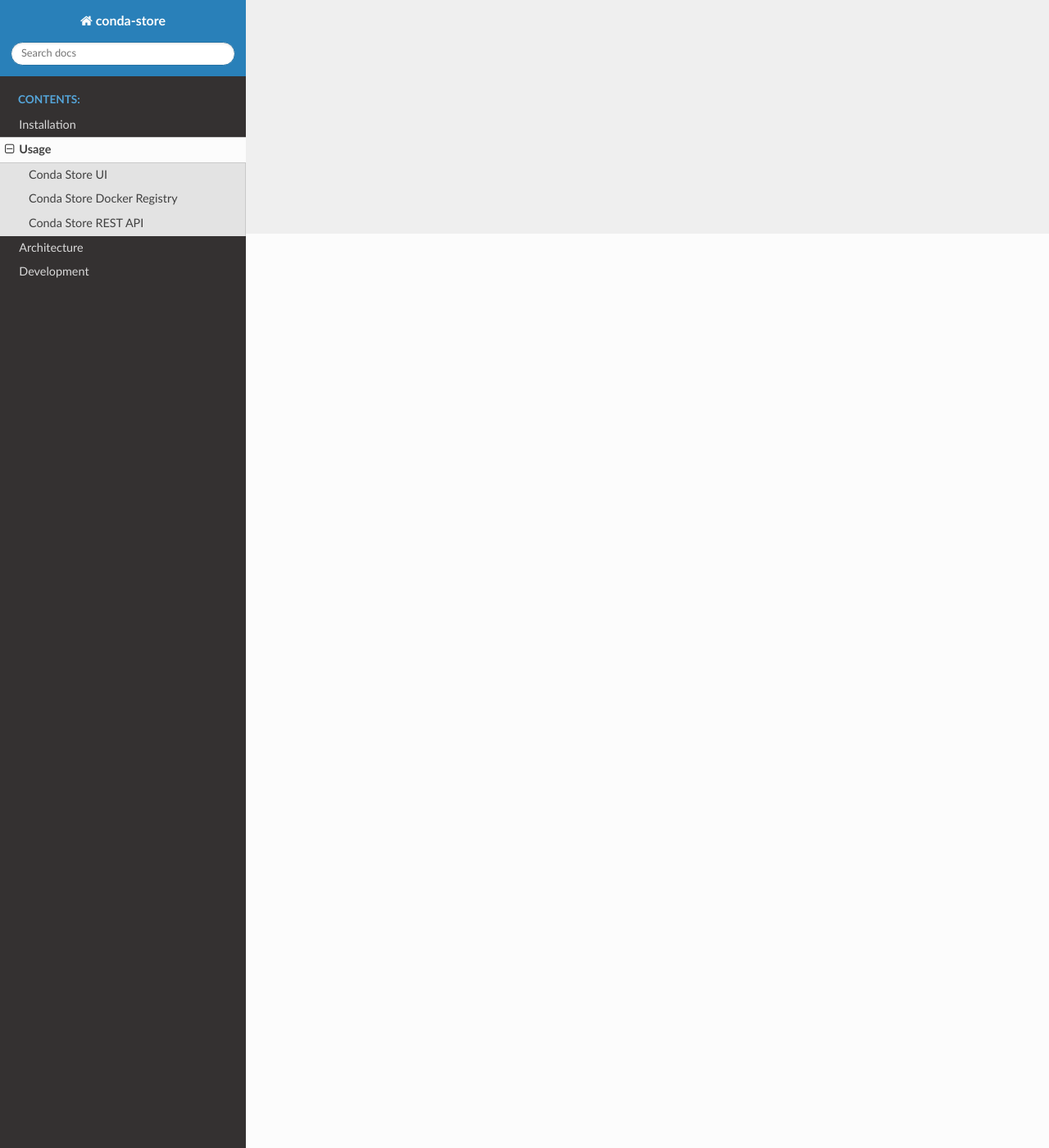
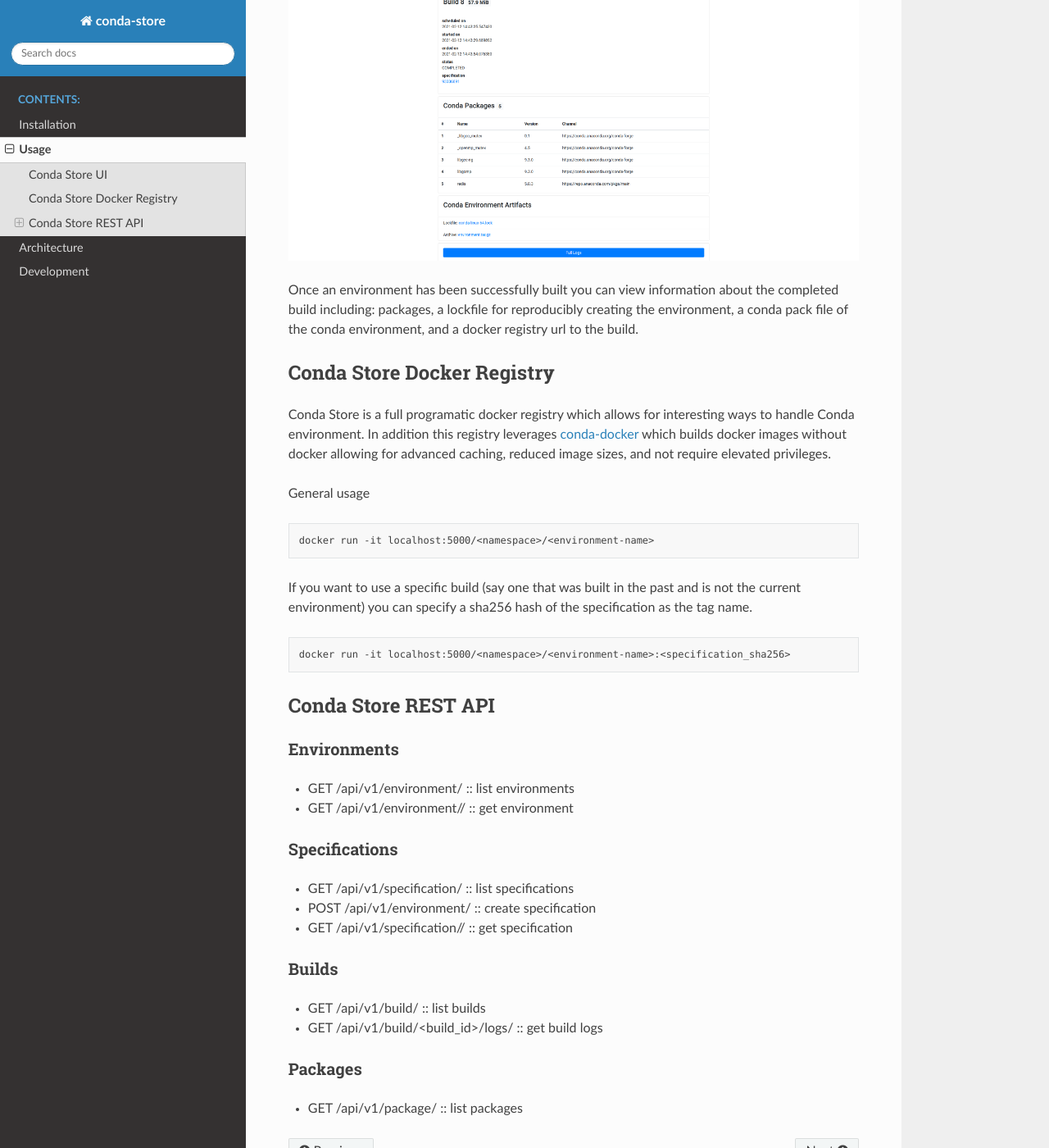
Before and after one commit to conda-incubator/conda-store, a Sphinx documentation site: the page built from docs/usage.md, in a window 1280 px wide and 1400 px high, scrolled down 1115 px. Shown: the whole window at 82% size. Built offline with Sphinx 7.4.7 and the Read the Docs theme 2.0.0, drawn with Linux system fonts in a browser that asks for light colours; some of the changed text lies outside the part shown.

Commit message:
Adding docs on ui, registrtry, and rest api

````diff
--- a/docs/usage.md
+++ b/docs/usage.md
@@ -4,6 +4,66 @@
 
 ![Conda Store Homepage](_static/images/conda-store-ui-home-page.png)
 
+The home page shows all of the available environments
+`<namespace>/<environment-name>`. In the top right hand corner there
+is a button to create new user environments.
+
+![Conda Store Create Environment](_static/images/conda-store-ui-create-environment.png)
+
+The environment creation pages allows for dragging and dropping
+environment.yaml files along with editing the environment.
+
+![Conda Store Build](_static/images/conda-store-ui-build.png)
+
+Once an environment has been successfully built you can view
+information about the completed build including: packages, a lockfile
+for reproducibly creating the environment, a conda pack file of the
+conda environment, and a docker registry url to the build.
+
 ## Conda Store Docker Registry
 
+Conda Store is a full programatic docker registry which allows for
+interesting ways to handle Conda environment. In addition this
+registry leverages
+[conda-docker](https://github.com/conda-incubator/conda-docker) which
+builds docker images without docker allowing for advanced caching,
+reduced image sizes, and not require elevated privileges.
+
+General usage
+
+```shell
+docker run -it localhost:5000/<namespace>/<environment-name>
+```
+
+If you want to use a specific build (say one that was built in the
+past and is not the current environment) you can specify a sha256 hash
+of the specification as the tag name.
+
+```shell
+docker run -it localhost:5000/<namespace>/<environment-name>:<specification_sha256>
+```
+
 ## Conda Store REST API
+
+### Environments
+
+ - GET /api/v1/environment/ :: list environments
+
+ - GET /api/v1/environment/<environment-name>/ :: get environment
+
+### Specifications
+
+ - GET /api/v1/specification/ :: list specifications
+
+ - POST /api/v1/environment/ :: create specification
+
+ - GET /api/v1/specification/<sha256>/ :: get specification
+
+### Builds
+
+ - GET /api/v1/build/ :: list builds
+ - GET /api/v1/build/<build_id>/logs/ :: get build logs
+
+### Packages
+
+ - GET /api/v1/package/ :: list packages
````
Also changed, not shown: docs/_static/images/conda-store-ui-build.png (added), docs/_static/images/conda-store-ui-create-environment.png (added).
